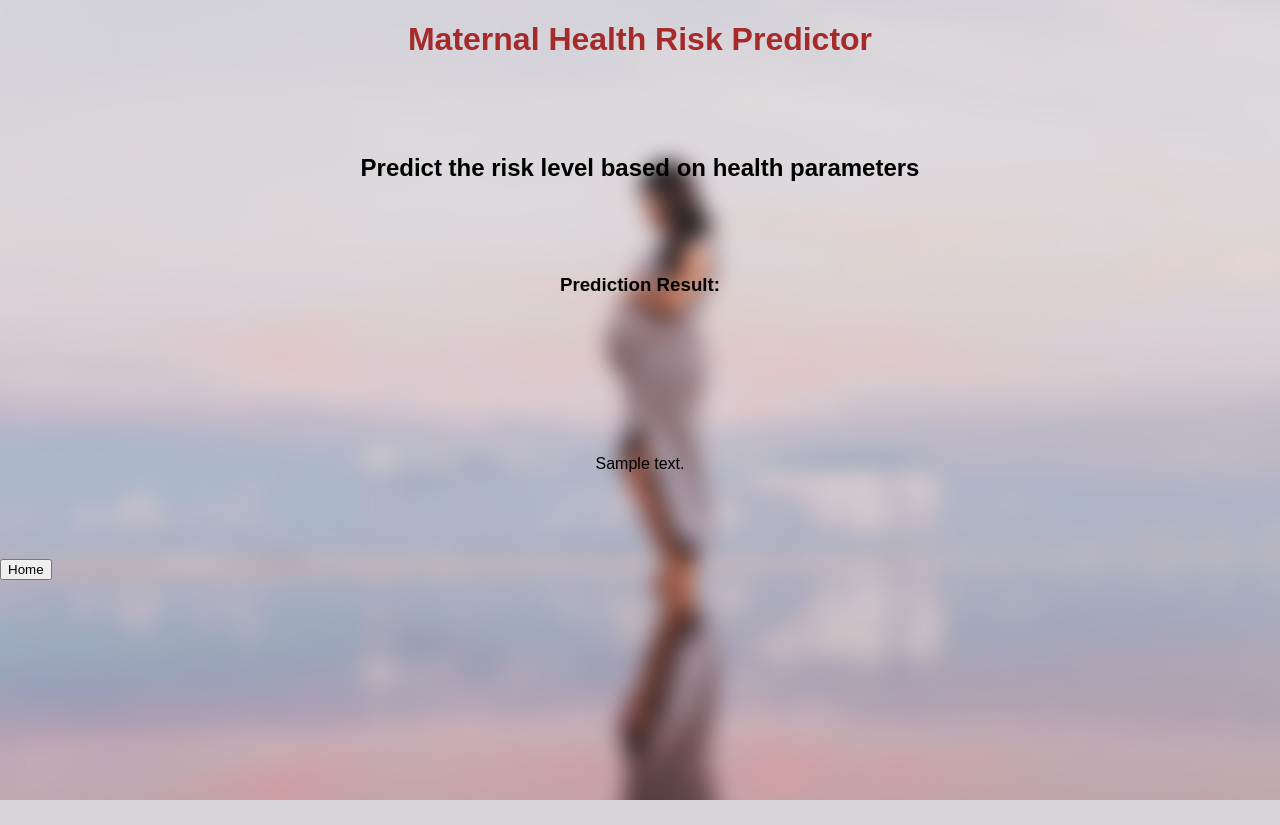
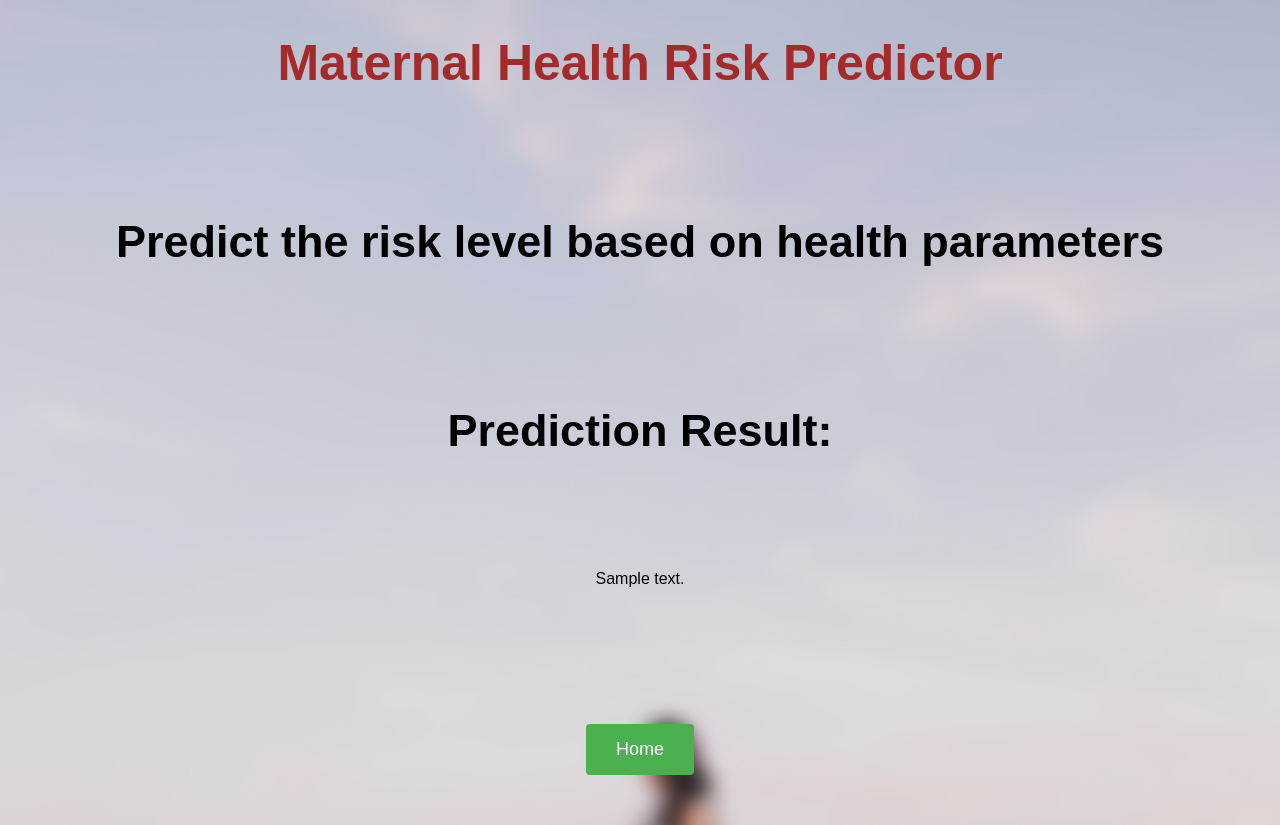
Before and after one commit to Chaitanyaputhran/Nurture, a Python web app: template templates/result.html in a window 1280 px wide. Before the commit the page ends 800 px from the top, so only its background shows below. Run offline with Jinja, Linux system fonts and the light colour scheme; the template is opened without the code that fills it: most values are stand-ins (such as "Sample title", 1, 10 or a date in 2020).

Commit message:
editedapp

```diff
--- a/app.py
+++ b/app.py
@@ -4,6 +4,7 @@
 from flask import Flask, render_template
 
 app = Flask(__name__, template_folder='templates')
+app = Flask(__name__, static_folder='static')
 
 
 
@@ -16,7 +17,7 @@
 
 
 # Create a Flask app
-app = Flask(__name__)
+
 
 # Define the home page route
 @app.route('/')
--- a/templates/homesyle.css
+++ b/static/css/homesyle.css
@@ -3,7 +3,7 @@
 }
 body {
 
-        background-image: url('../resources/wom1.jpg');
+        background-image: url('wom1.jpg');
         background-size: cover;
         background-position:right;
         background-attachment: fixed;
--- /dev/null
+++ b/static/css/result.css
@@ -0,0 +1,49 @@
+html {
+    scroll-behavior: smooth;
+}
+body {
+
+        background-image: url('wom1.jpg');
+        background-size: cover;
+        background-position:right;
+        background-attachment: fixed;
+        font-family: Arial, sans-serif;
+        margin: 0;
+
+      }
+h1{
+    color:brown;
+    font-size: 50px;
+}
+
+
+
+h2, h3 {
+    text-align: center;
+    font-size: 45px;
+}
+
+p {
+    text-align: center;
+    font-size: 40px;
+    margin-top: 50px;
+}
+
+
+button{
+
+        display: block;
+        margin: 50px auto;
+        padding: 15px 30px;
+        font-size: 18px;
+        background-color: #4CAF50;
+        color: #fff;
+        border: none;
+        border-radius: 4px;
+        cursor: pointer;
+        transition: background-color 0.3s ease;
+      }
+
+      button:hover {
+        background-color: #3e8e41;
+      }
--- a/templates/home.html
+++ b/templates/home.html
@@ -2,7 +2,7 @@
 <html>
 <head>
     <title>Maternal Health Risk Predictor</title>
-	<link rel="stylesheet" href="homesyle.css">
+    <link rel="stylesheet" type="text/css" href="{{ url_for('static', filename='css/homesyle.css') }}">
 </head>
 <body>
     <h1><center>Maternal Health Risk Predictor</center></h1>
@@ -10,7 +10,7 @@
 
 
     <div class="box">
-		<form action="/predict" method="POST">
+        <form action="{{ url_for('predict') }}" method="POST">
             <label for="age" style="display: inline-block;">Age:</label>
             <input type="number" id="age" name="age" style="display: inline-block; margin-left: 10px;">
 
--- a/templates/result.css
+++ /dev/null
@@ -1,34 +0,0 @@
-html {
-    scroll-behavior: smooth;
-}
-body {
-
-        background-image: url('../resources/wom1.jpg');
-        background-size: cover;
-        background-position:right;
-        background-attachment: fixed;
-        font-family: Arial, sans-serif;
-        margin: 0;
-
-      }
-h1{
-    color:brown;
-}
-
-
-
-h1, h2, h3 {
-    text-align: center;
-}
-
-p {
-    text-align: center;
-    font-size: 24px;
-    margin-top: 50px;
-}
-
-a {
-    display: block;
-    text-align: center;
-    margin-top: 50px;
-}
--- a/templates/result.html
+++ b/templates/result.html
@@ -2,7 +2,7 @@
 <html>
 <head>
     <title>Maternal Health Risk Predictor</title>
-    <link rel="stylesheet" href="result.css">
+    <link rel="stylesheet" type="text/css" href="{{ url_for('static', filename='css/result.css') }}">
 </head>
 <body>
     <h1><center>Maternal Health Risk Predictor</center></h1>
@@ -17,14 +17,13 @@
 
     <h3><center>Prediction Result:</center></h3>
     <br>
-    <br>
-    <br>
-    <br>
-    <br>
+
     <p><center>{{ prediction_text }}</center></p>
     <br>
     <br>
 
-    <button class="GFG" onclick="window.location.href = 'home.html';">Home</button>
+    <form action="/" method="get">
+        <button type="submit">Home</button>
+    </form>
 </body>
 </html>
```
Also changed, not shown: static/css/wom1.jpg (renamed from resources/wom1.jpg). Lines whose indentation alone changed are shown as unchanged.
